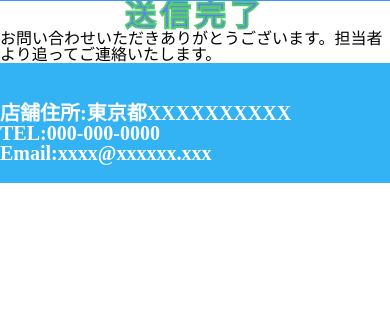
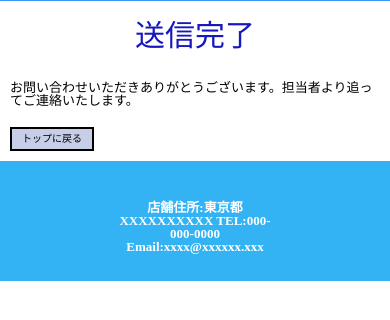
Before and after one commit to haruki-matsu/php, a PHP site: page /contactForm_thank_you.php in a window 390 px wide. Shown: the part 59-379 px from the top of the page. Run offline with PHP 8.4, Linux system fonts and the light colour scheme.

Commit message:
完了ページのデザイン等

```diff
--- a/contactForm_thank_you.php
+++ b/contactForm_thank_you.php
@@ -7,8 +7,9 @@
 </head>
 <body>
     <?php include 'header.php'; ?>
-    <h1>送信完了</h1>
-    <p>お問い合わせいただきありがとうございます。担当者より追ってご連絡いたします。</p>
+        <h2 class="mail_h2">送信完了</h2>
+            <p class="mail_p">お問い合わせいただきありがとうございます。担当者より追ってご連絡いたします。</p>
+            <a href="index.php" class="mail_button">トップに戻る</a>
     <?php include 'footer.php'; ?>
 </body>
 </html>
--- a/header.php
+++ b/header.php
@@ -1,4 +1,6 @@
 <head>
+    <meta charset="UTF-8">
+    <meta name="viewport" content="width=device-width, initial-scale=1.0">
     <link rel="stylesheet" href="reset.css">
     <link rel="stylesheet" href="main.css">
     <link rel="stylesheet" href="responsive.css">
@@ -7,8 +9,8 @@
 <header>
         <img src="images/icon.png" alt=デスクトップPCのアイコン>
         <div>
-            <a href="#service">サービス一覧</a>
-            <a href="#form">お問合せ</a>
+            <a href=index.php#service>サービス一覧</a>
+            <a href=index.php#form>お問合せ</a>
         </div>
         <a id=roguin>ログイン画面</a>
     </header>
--- a/main.css
+++ b/main.css
@@ -216,3 +216,28 @@ address{
     font-weight: bold;
     font-style: normal;
 }
+
+
+/* contact_confirm以降のページ */
+.mail_h2{
+    font-size: 40px;
+    color: #1717be;
+    padding: 20px;
+}
+
+.mail_p{
+    font-size: 20px;
+    margin: 10px;
+}
+
+.mail_button{
+    display: inline-block;
+    padding: 10px 20px; /* 余白の調整 */
+    font-size: 16px; /* フォントサイズ */
+    border: 2px solid #000; /* 枠線 */
+    background-color: #fff; /* 背景色 */
+    cursor: pointer; /* カーソル */
+    outline: none; /* アウトラインの削除 */
+    background-color: #c7cee8;
+    margin: 10px;
+}
--- a/responsive.css
+++ b/responsive.css
@@ -117,9 +117,20 @@ label {
     font-size: 11px;
 }
 
-input[type="submit"] {
+#bottan{
+    position: absolute;
+    left: 50%;
+    transform: translateX(-50%);
+    bottom:7px;
     font-size: 12px;
     padding: 6px 50px;
+    cursor: pointer;
+    background-color: #9fabdc;
+    border-radius: 20px;
+    color: white;
+    border: none;
+    box-shadow: 5px 5px 5px rgba(0, 0, 0, 0.5);
+    z-index: 1000;
 }
 
 
@@ -134,11 +145,40 @@ footer{
     height: 120px;
 }
 
-adress{
+address{
     font-size: 13px;
     left: 50%;
     transform: translateX(-50%);
     text-align: center;
 }
 
+
+
+
+/* contact_confirm以降のページ */
+
+.mail_h2{
+    font-size: 30px;
+    color: #1717be;
+    padding: 20px;
+    text-align: center;
 }
+
+.mail_p{
+    font-size: 13px;
+    margin: 10px;
+}
+
+.mail_button{
+    display: inline-block;
+    padding: 5px 10px; /* 余白の調整 */
+    font-size: 10px; /* フォントサイズ */
+    border: 2px solid #000; /* 枠線 */
+    background-color: #fff; /* 背景色 */
+    cursor: pointer; /* カーソル */
+    outline: none; /* アウトラインの削除 */
+    background-color: #c7cee8;
+    margin: 10px;
+}
+
+}
```
Also changed, not shown: contactForm_confirm.php (+10 -13 lines), contactForm_submit.php (+14 -15 lines), mail_config.php (renamed from config.php, +22 -0 lines), README.md.
